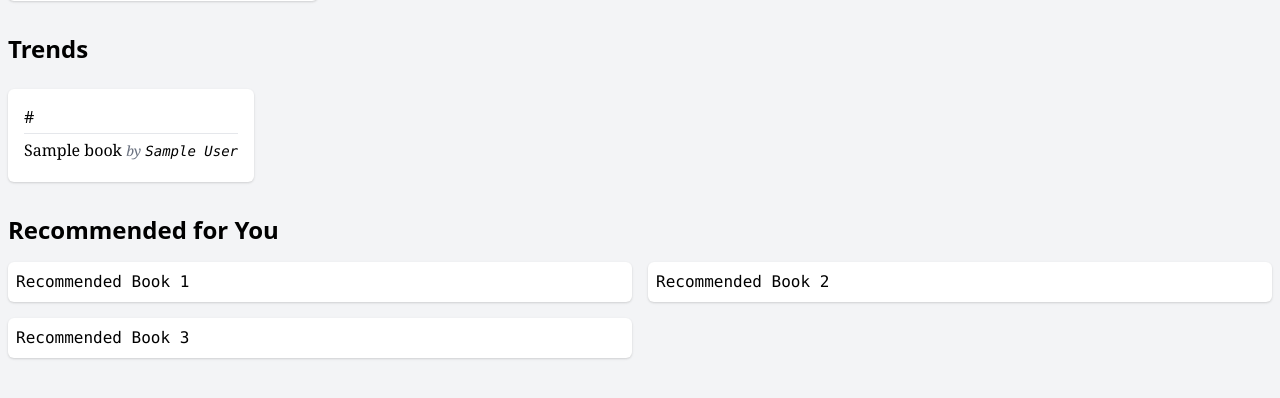
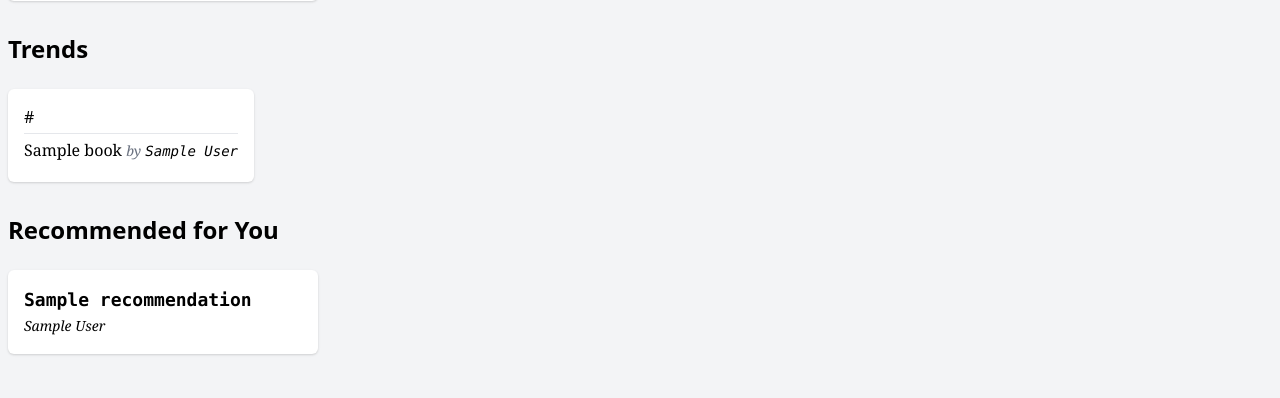
Before and after one commit to Literank/lr_event_driven_node, a Node project: template src/web/adapter/templates/index.handlebars in a window 1280 px wide. Shown: the part 375-773 px from the top of the page. Run offline with Node 20 templates, Linux system fonts and the light colour scheme; the template is opened without the code that fills it: most values are stand-ins (such as "Sample title", 1, 10 or a date in 2020).

Commit message:
Integrate the recommendation service

```diff
--- a/src/recommendation/adapter/router.ts
+++ b/src/recommendation/adapter/router.ts
@@ -29,7 +29,7 @@ function MakeRouter(wireHelper: WireHelper): express.Router {
   );
 
   const router = express.Router();
-  router.get("/interests", restHandler.getInterests.bind(restHandler));
+  router.get("/recommendations", restHandler.getInterests.bind(restHandler));
   return router;
 }
 
--- a/src/web/adapter/templates/index.handlebars
+++ b/src/web/adapter/templates/index.handlebars
@@ -60,17 +60,13 @@
         <!-- Recommended for You Section -->
         <div>
             <h2 class="text-2xl font-bold mb-4">Recommended for You</h2>
-            <div class="grid grid-cols-2 gap-4 font-mono">
-                <!-- Recommended items can be dynamically generated here -->
-                <div class="bg-white p-2 rounded-md border-gray-300 shadow">
-                    Recommended Book 1
+            <div class="grid grid-cols-4 gap-2 font-mono">
+                {{#each recommendations }}
+                <div class="bg-white p-4 rounded-md border-gray-300 shadow mt-2">
+                    <div class="text-lg font-bold">{{this.title}}</div>
+                    <span class="font-serif italic text-sm">{{this.author}}</span>
                 </div>
-                <div class="bg-white p-2 rounded-md border-gray-300 shadow">
-                    Recommended Book 2
-                </div>
-                <div class="bg-white p-2 rounded-md border-gray-300 shadow">
-                    Recommended Book 3
-                </div>
+                {{/each}}
             </div>
         </div>
     </div>
--- a/src/web/config.json
+++ b/src/web/config.json
@@ -12,6 +12,7 @@
     "topic": "lr-book-searches"
   },
   "remote": {
-    "trend_url": "http://localhost:3001/trends"
+    "trend_url": "http://localhost:3001/trends",
+    "rec_url": "http://localhost:3002/recommendations?uid="
   }
 }
--- a/src/web/infrastructure/config/config.ts
+++ b/src/web/infrastructure/config/config.ts
@@ -17,6 +17,7 @@ interface MQConfig {
 
 export interface RemoteServiceConfig {
   trend_url: string;
+  rec_url: string;
 }
 
 export interface Config {
```
Also changed, not shown: src/web/adapter/router.ts (+11 -1 lines), src/web/application/executor/book_operator.ts (+7 -1 lines).
